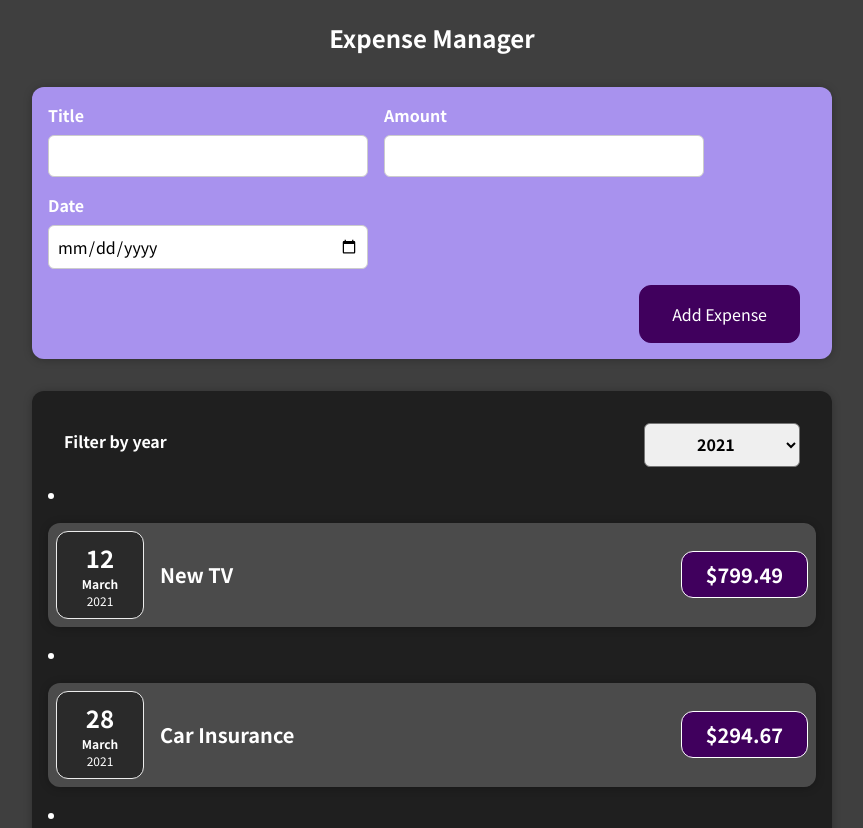
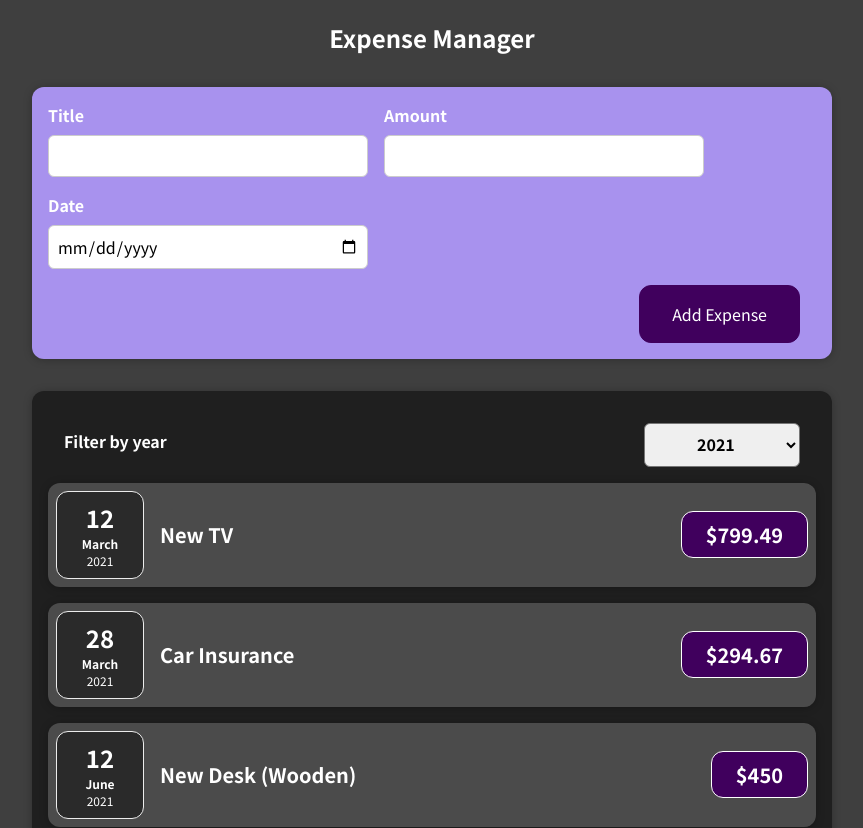
Before and after one commit to rchirag101/ReactJSLearning, a React (Create React App) app in the folder react-complete-guide/: page / in a window 1280 px wide. Shown: the top 828 px of the page, without its empty margins (208-1071 px from the left). Built offline with nearby package versions, Linux system fonts and the light colour scheme.

Commit message:
added ExpensesList in Expenses.js

```diff
--- a/react-complete-guide/src/components/Expenses.js
+++ b/react-complete-guide/src/components/Expenses.js
@@ -1,8 +1,8 @@
 import React, { useState } from "react";
-import ExpenseItem from "./ExpenseItem";
 import ExpensesFilter from "./ExpensesFilter";
+import Card from "./Card";
+import ExpensesList from "./ExpensesList";
 import "./css/Expenses.css";
-import Card from "./Card";
 
 function Expenses(props) {
     const [filteredYear, setFilteredYear] = useState("2021");
@@ -16,29 +16,13 @@ function Expenses(props) {
         return expense.date.getFullYear().toString() === filteredYear;
     });
 
-    let expensesContent = (
-        <center>
-            <p>No expenses found</p>
-        </center>
-    );
-
-    if (filteredExpenses.length > 0) {
-        expensesContent = filteredExpenses.map((expense) => (
-            <ExpenseItem
-                key={expense.id}
-                title={expense.title}
-                amount={expense.amount}
-                date={expense.date}
-            />
-        ));
-    }
     return (
         <Card className="expenses">
             <ExpensesFilter
                 selected={filteredYear}
                 onChangeFilter={filterChangeHandler}
             />
-            {expensesContent}
+            <ExpensesList items={filteredExpenses} />
         </Card>
     );
 }
```
